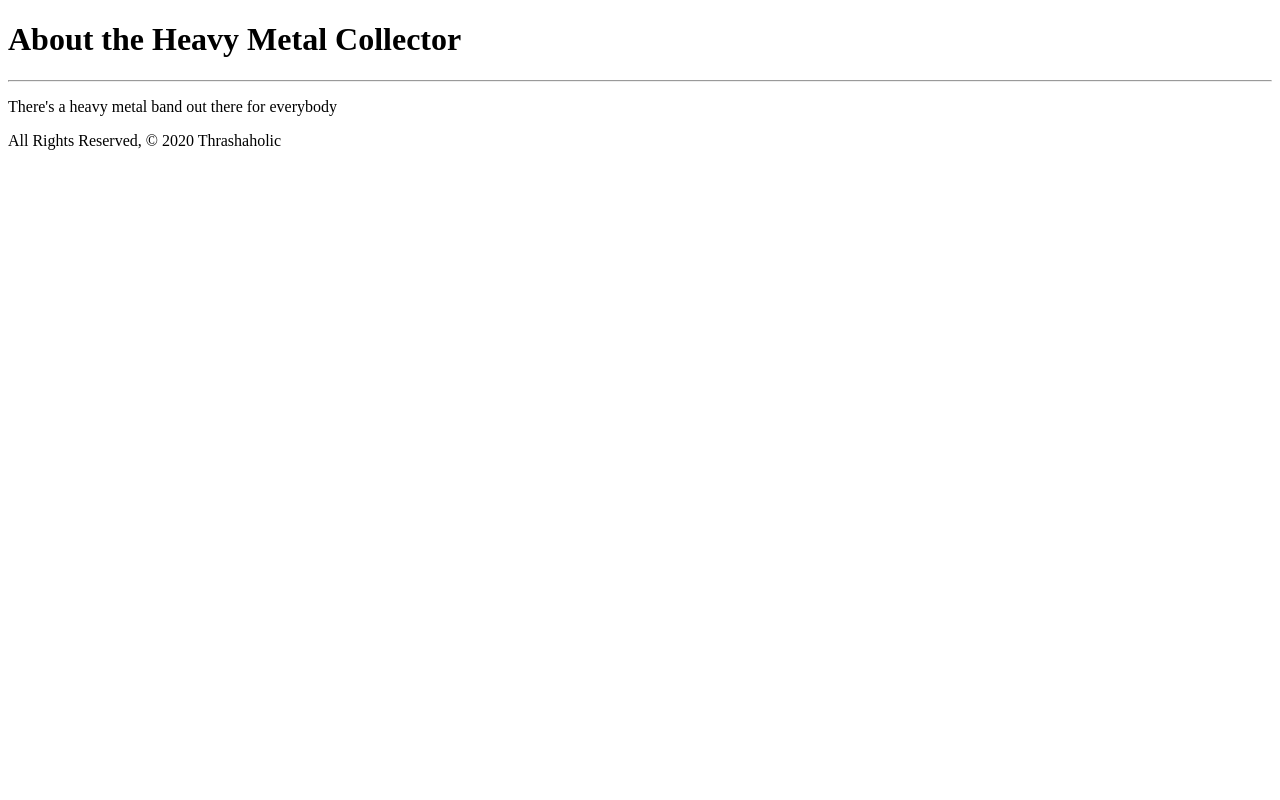
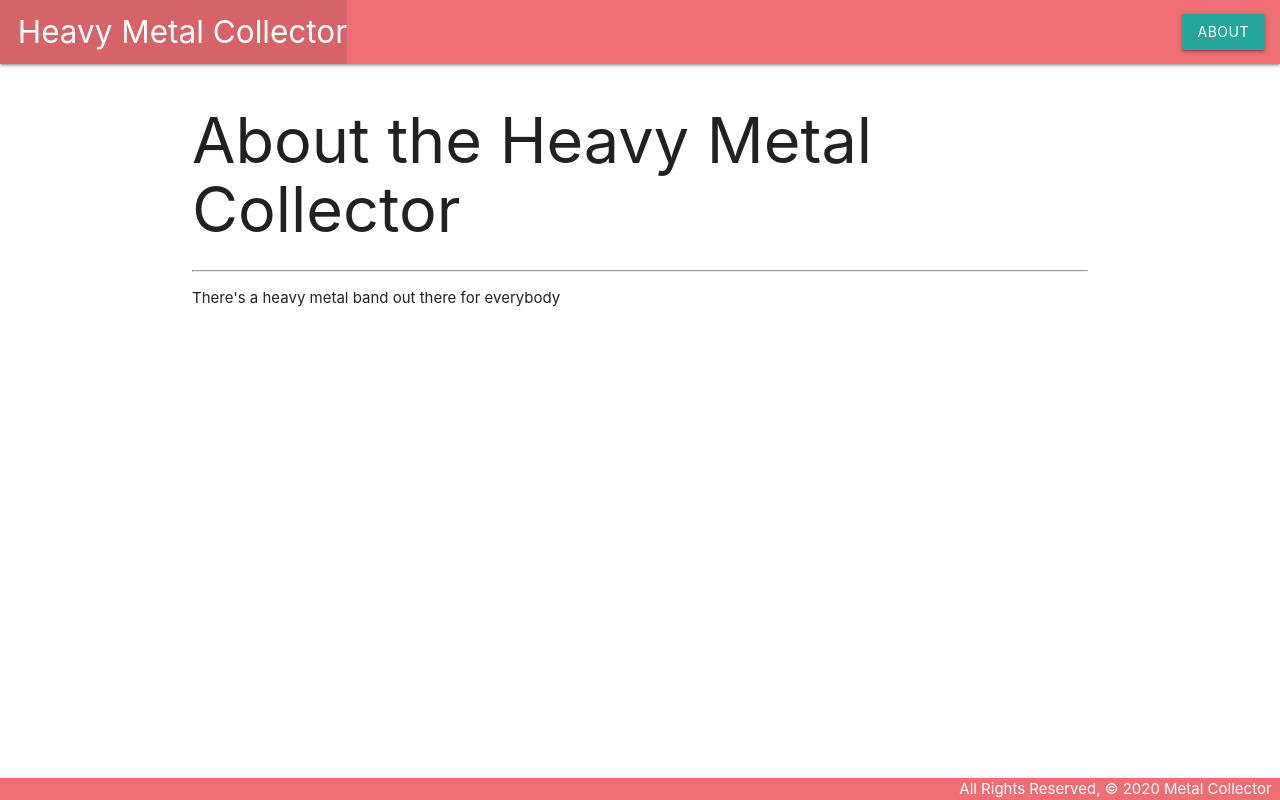
Before and after one commit to bearcodes870/heavymetalcollector, a Django app: page /about/ in a window 1280 px wide. Run offline with Django 3.2, Linux system fonts and the light colour scheme.

Commit message:
minor styling

```diff
--- /dev/null
+++ b/main_app/static/css/style.css
@@ -0,0 +1,14 @@
+body {
+    display: flex;
+    min-height: 100vh;
+    flex-direction: column;
+  }
+
+  main {
+    flex: 1 0 auto;
+  }
+
+  footer.page-footer {
+    padding-top: 0;
+    text-align: right;
+  }
--- a/main_app/templates/about.html
+++ b/main_app/templates/about.html
@@ -1,16 +1,8 @@
-<!DOCTYPE html>
-<html lang="en">
-<head>
-    <meta charset="UTF-8">
-    <meta name="viewport" content="width=device-width, initial-scale=1.0">
-    <title>About</title>
-</head>
+{% extends 'base.html' %}
+{% block content %}
 
-<body>
-    <h1>About the Heavy Metal Collector</h1>
+<h1>About the Heavy Metal Collector</h1>
 <hr />
 <p>There's a heavy metal band out there for everybody</p>
-<footer>All Rights Reserved, &copy; 2020 Thrashaholic </footer>
-</body>
 
-</html>
+{% endblock %}
--- /dev/null
+++ b/main_app/templates/base.html
@@ -0,0 +1,35 @@
+{% load static %}
+
+<!DOCTYPE html>
+<html lang="en">
+<head>
+  <meta charset="UTF-8">
+  <meta name="viewport" content="width=device-width, initial-scale=1.0">
+  <meta http-equiv="X-UA-Compatible" content="ie=edge">
+  <title>Heavy Metal Collector</title>
+  <link rel="stylesheet" href="https://cdnjs.cloudflare.com/ajax/libs/materialize/1.0.0/css/materialize.min.css">
+  <link rel="stylesheet" type="text/css" href="{% static 'css/style.css' %}">
+
+</head>
+<body>
+  <header class="navbar-fixed">
+    <nav>
+      <div class="nav-wrapper">
+        <ul>
+          <li><a href="/" class="left brand-logo">&nbsp;&nbsp;Heavy Metal Collector</a></li>
+        </ul>
+        <ul class="right">
+          <li><a href="/about" class="waves-effect waves-light btn">About</a></li>
+        </ul>
+      </div>
+    </nav>
+  </header>
+  <main class="container">
+    {% block content %}
+    {% endblock %}
+  </main>
+  <footer class="page-footer">
+    <div class="right">All Rights Reserved, &copy; 2020 Metal Collector &nbsp;</div>
+  </footer>
+</body>
+</html>
```
